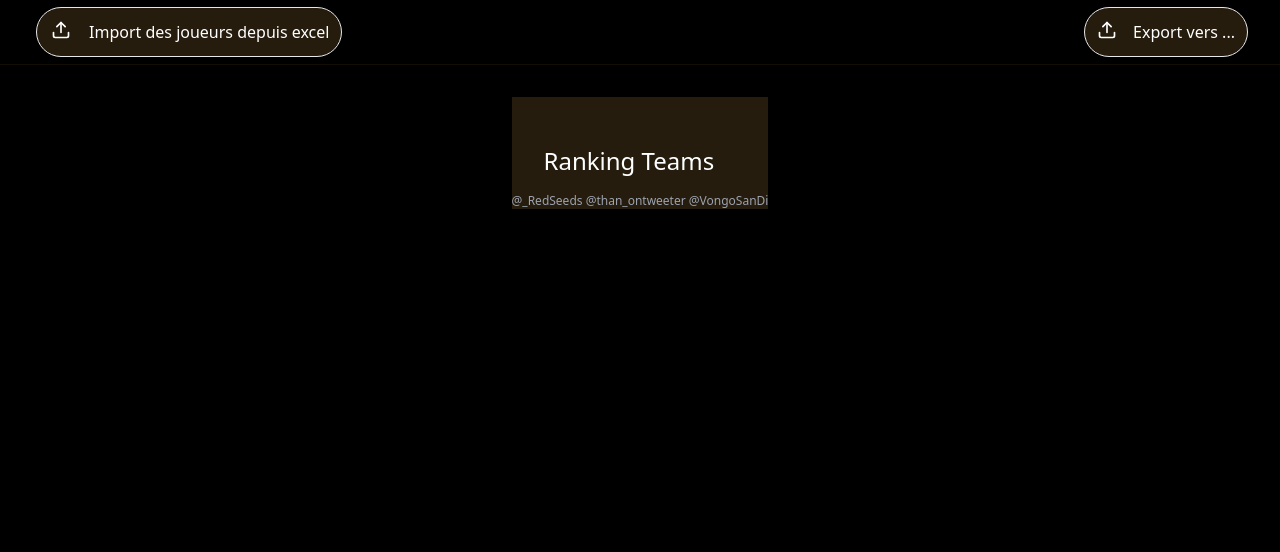
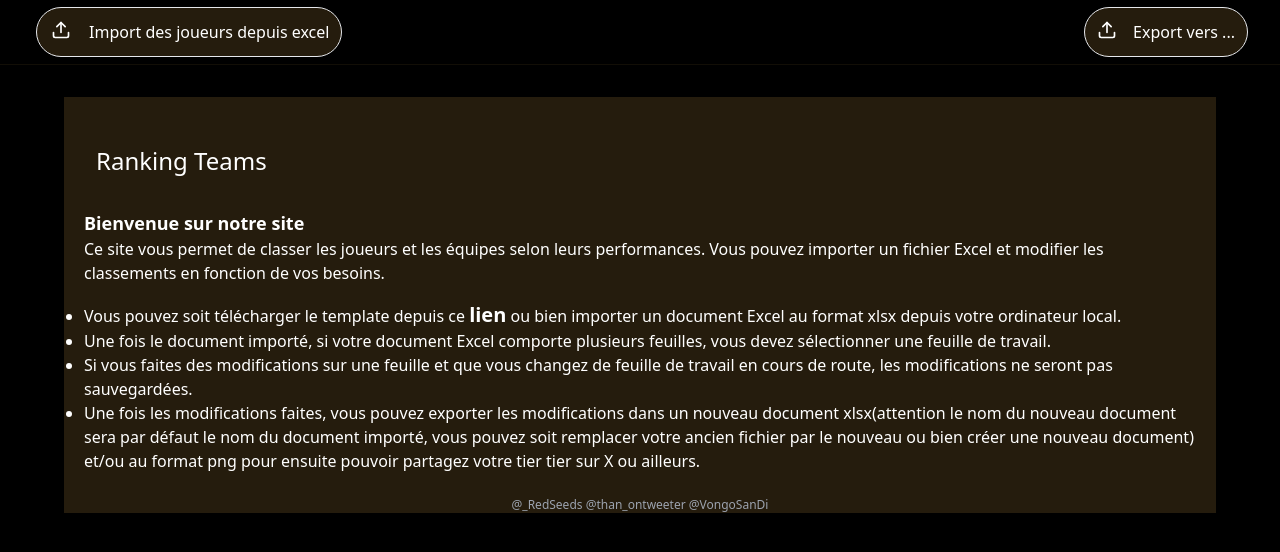
Before and after one commit to JeremyCPE/TierLeague, a React (Vite) app: page / in a window 1280 px wide. Shown: the top 552 px of the page. Built offline with nearby package versions, Linux system fonts and the light colour scheme; a web font is replaced by a local one.

Commit message:
Feat/tuto (#7)
* insert template & write instructions

* missing useEffect dep

* correction memory leak from i don't know where

* fix typo

---------

Co-authored-by: vongo <vongo@andres-debian.home>

```diff
--- a/src/components/Excel.tsx
+++ b/src/components/Excel.tsx
@@ -109,7 +109,7 @@ export const Excel: React.FC<ExcelInterface> = ({ onPlayersChange, onTeamsChange
       const cellAddress = `${excelPosition[index].columnTeam}${excelPosition[index].startRow + 1 + i}`
       const teamName = team.name
       const teamId = team.id
-      const playerName = readCell(workbook, sheetName, cellAddress)
+      const playerName = readCell(workbook, sheetName, cellAddress)?.toString()
       const tierAddress = `${excelPosition[index].columnRank}${excelPosition[index].startRow + 1 + i}`
       const playerTier = readCell(workbook, sheetName, tierAddress)
       if (!playerName) continue // Ignorer les cellules vides
--- a/src/components/TierList.tsx
+++ b/src/components/TierList.tsx
@@ -67,8 +67,28 @@ export const TierList = forwardRef<HTMLDivElement, TierListProps>(({ fullplayers
         <h1 className="text-2xl text-white ml-4 mt-8">Ranking Teams </h1>
       </div>
       {renderRanking(false)}
-      {isVisible && <div className='text-white'></div>}
-      <p className="text-gray-400 text-xs text-center w-46">@_RedSeeds @than_ontweeter @VongoSanDi</p>
+      {isVisible && <section className='text-white mt-4 mx-5'>
+        <h2 className="text-lg font-semibold">Bienvenue sur notre site</h2>
+        <p>
+          Ce site vous permet de classer les joueurs et les équipes selon leurs performances.
+          Vous pouvez importer un fichier Excel et modifier les classements en fonction de vos besoins.
+        </p>
+        <ul className='mt-4 list-disc'>
+          <li>Vous pouvez soit télécharger le template depuis ce <a href="https://github.com/JeremyCPE/LFLTierList/template/blob/main/Template.xlsx" className='font-bold text-xl'>lien</a> ou bien importer un document Excel au format xlsx depuis votre ordinateur local.
+          </li>
+          <li>
+            Une fois le document importé, si votre document Excel comporte plusieurs feuilles, vous devez sélectionner une feuille de travail.
+          </li>
+          <li>
+            Si vous faites des modifications sur une feuille et que vous changez de feuille de travail en cours de route, les modifications ne seront pas sauvegardées.
+          </li>
+          <li>Une fois les modifications faites, vous pouvez exporter les modifications dans un nouveau document xlsx(attention le nom du nouveau document sera par défaut le nom du document importé, vous pouvez soit remplacer votre ancien fichier par le nouveau ou bien créer une nouveau document) et/ou au format png pour ensuite pouvoir partagez votre tier tier sur X ou ailleurs.
+          </li>
+        </ul>
+      </section>}
+      <footer className="text-gray-400 text-xs text-center mt-6">
+        <p>@_RedSeeds @than_ontweeter @VongoSanDi</p>
+      </footer>
     </div>
   )
 }
```
Also changed, not shown: 2 other files (tests, documents, lock files or other folders).
